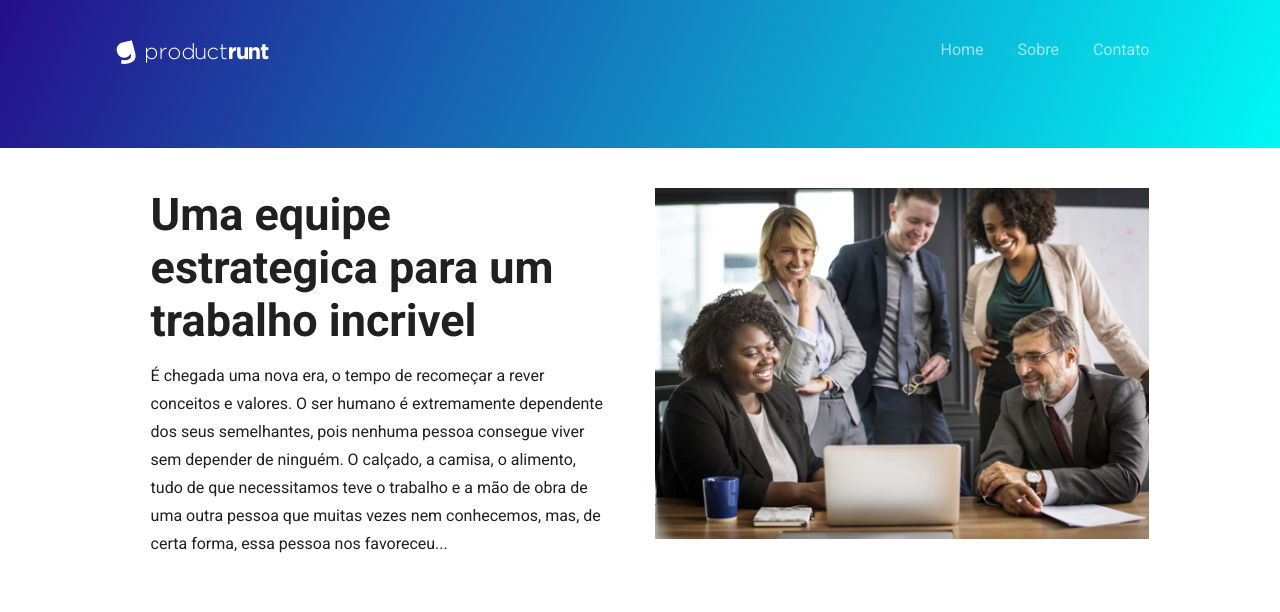
After one commit to Joaomanooel/Wordpress, a PHP site: page /sobre.php in a window 1280 px wide. The commit adds this page. Shown: the top 612 px of the page. Run offline with PHP 8.4, Linux system fonts and the light colour scheme; some libraries are stand-ins or nearby versions.

Commit message:
Pagina Sobre
Foi adicionado a pagina sobre

```diff
--- /dev/null
+++ b/sobre.php
@@ -0,0 +1,48 @@
+<!DOCTYPE html>
+<html>
+<head>
+	<title>Danki Code - Tema</title>
+	<meta charset="utf-8">
+	<meta name="viewport" content="width=device-width,initial-scale=1.0,maximum-scale=1.0">
+	<link rel="stylesheet" href="https://use.fontawesome.com/releases/v5.3.1/css/all.css" integrity="sha384-mzrmE5qonljUremFsqc01SB46JvROS7bZs3IO2EmfFsd15uHvIt+Y8vEf7N7fWAU" crossorigin="anonymous">
+	<link href="https://fonts.googleapis.com/css?family=Roboto:400,700" rel="stylesheet">
+	<link href="style.css" rel="stylesheet">
+</head>
+<body>
+
+	<section class="topo">
+		<div class="center">
+			<header>
+				<div class="logo"><img src="images/logo/logo.png" /></div><!--logo-->
+			</header>
+			<ul class="menu-desktop">
+				<li><a href="">Home</a></li>
+				<li><a href="">Sobre</a></li>
+				<li><a href="">Contato</a></li>
+			</ul>
+			<div class="menu-mobile">
+			<i class="fas fa-align-right"></i>
+				<ul>
+					<li><a href="">Home</a></li>
+					<li><a href="">Sobre</a></li>
+					<li><a href="">Contato</a></li>
+				</ul>
+			</div><!--menu-mobile-->
+			<div class="clear"></div>
+		</div><!--center-->
+	</section><!--topo-->
+
+	<section class="sobre-equipe">
+		<div class="center">
+			<div class="w50 equipe-sobre-texto">
+				<h2>Uma equipe estrategica para um trabalho incrivel</h2>
+				<p> É chegada uma nova era, o tempo de recomeçar a rever conceitos e valores. O ser humano é extremamente dependente dos seus semelhantes, pois nenhuma pessoa consegue viver sem depender de ninguém. O calçado, a camisa, o alimento, tudo de que necessitamos teve o trabalho e a mão de obra de uma outra pessoa que muitas vezes nem conhecemos, mas, de certa forma, essa pessoa nos favoreceu...</p>
+			</div>
+			<div class="w50">
+				<img src="images/sobre/equipe.png">
+			</div>
+			<div class="clear"></div>
+		</div>
+	</section>
+</body>
+</html>
--- a/style.css
+++ b/style.css
@@ -332,6 +332,27 @@ footer > .center{
 .col-footer h2{color: #232931;font-size: 13px;font-weight: normal;margin-bottom: 15px;text-transform: uppercase;}
 .col-footer a{color: #b4b4b4;font-size: 13px;display: block;margin-top: 16px;text-decoration: none;}
 
+/*Pagina Sobre*/
+
+section.sobre-equipe{
+	padding: 40px 0;
+}
+
+.equipe-sobre-texto h2{
+	font-size: 45px;
+	color: #202020;
+	padding: 0 20px;
+}
+
+.equipe-sobre-texto p{
+	font-size: 16px;
+	color: #202020;
+	line-height: 28px;
+	padding: 15px 20px;
+}
+section.sobre-equipe img{
+	max-width: 100%;
+}
 @media screen and (max-width: 768px){
 	.col-footer{margin-bottom: 30px;width: 100% !important;text-align: center !important;}
 	.box-single-diferenciais{width: 100%;}
@@ -339,4 +360,5 @@ footer > .center{
 	.img-time{margin-top:30px;}
 	.menu-desktop{display: none;}
 	.menu-mobile{display: block;}
+	section.sobre-equipe img{margin-top: 20px;}
 }
```
Also changed, not shown: images/sobre/equipe.png (added).
